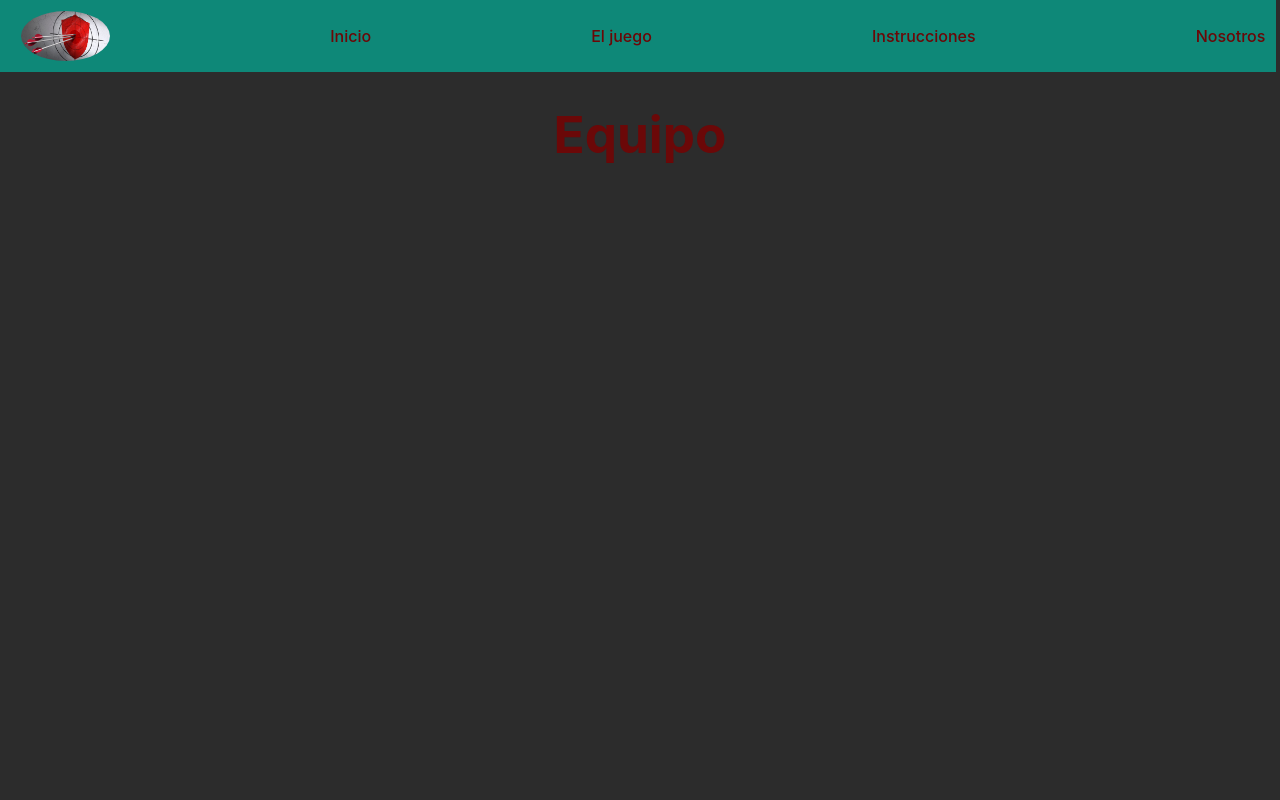
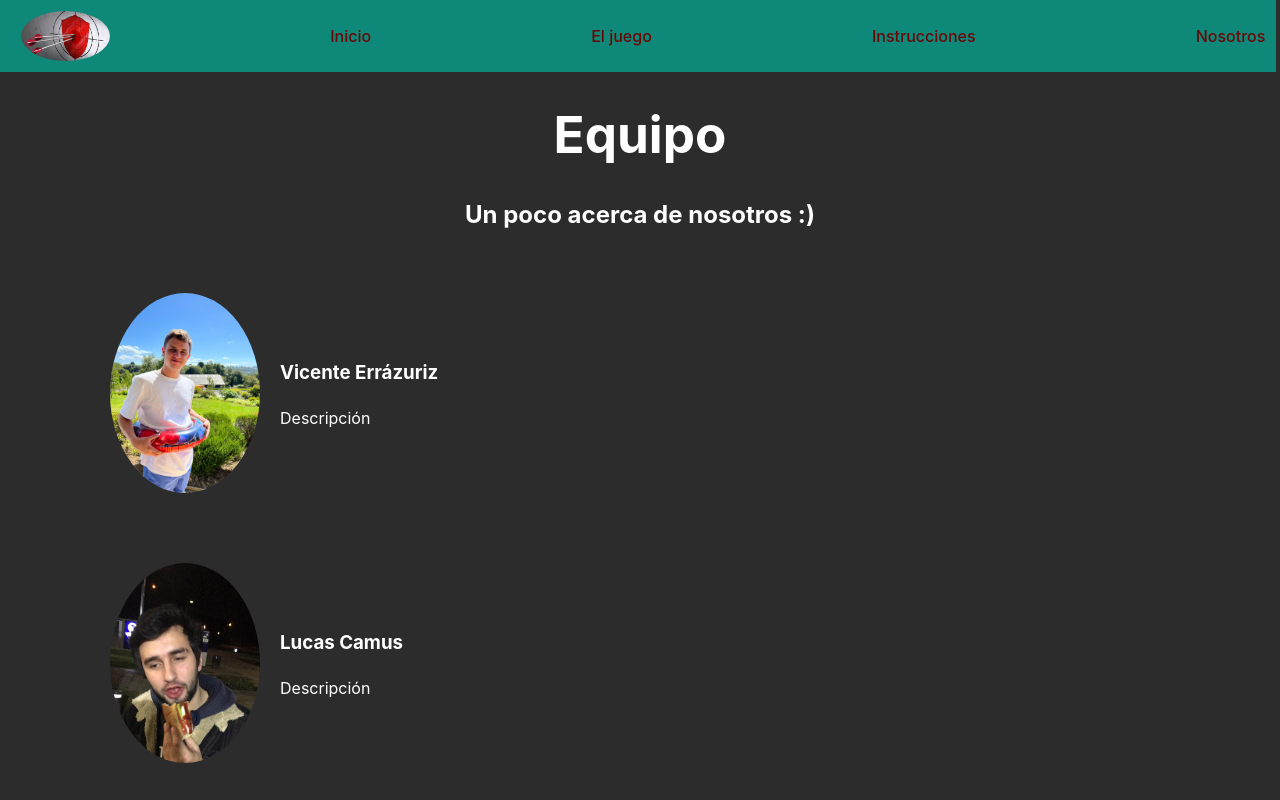
Before and after one commit to lcamusm/rompediscotecas-frontend, a React (Vite) app: page /nosotros in a window 1280 px wide. Built offline with nearby package versions, Linux system fonts and the light colour scheme.

Commit message:
about us casi listo

```diff
--- /dev/null
+++ b/src/assets/common/Equipo.css
@@ -0,0 +1,59 @@
+#root {
+    /* max-width: 1325px; */
+    margin: 0 auto;
+    /* padding: 2rem; */
+    text-align: center;
+  }
+
+  * {
+    color: white;
+  }
+
+  .nosotros {
+    text-align: left;
+    margin-top: 50px;
+    margin-left: 100px;
+  }
+
+  .contenedor {
+    width: 150px;
+    height: 200px;
+    border-radius: 50%;
+    overflow: hidden;
+  }
+
+  .contenedor img {
+    max-width: 150px;
+    height: auto;
+  }
+
+  .contenedor, .texto {
+    display: inline-block;
+    vertical-align: middle;
+    margin: 10px;
+  }
+
+
+
+  @keyframes logo-spin {
+    from {
+      transform: rotate(0deg);
+    }
+    to {
+      transform: rotate(360deg);
+    }
+  }
+
+  @media (prefers-reduced-motion: no-preference) {
+    a:nth-of-type(2) .logo {
+      animation: logo-spin infinite 20s linear;
+    }
+  }
+
+  .card {
+    padding: 2em;
+  }
+
+  .read-the-docs {
+    color: #888;
+  }
--- a/src/assets/common/Equipo.jsx
+++ b/src/assets/common/Equipo.jsx
@@ -1,11 +1,35 @@
+import './Equipo.css'
 import Header from "./Header"
+import Erri from '../img/erri.jpg'
+import Luki from '../img/luki.jpg'
 
 function Equipo() {
     return (
-        <>
-        <Header/>
-        <h1>Equipo</h1>
-        </>
+        <main className='Equipo'>
+            <Header/>
+            <div className='titulo'>
+                <h1>Equipo</h1>
+                <h2>Un poco acerca de nosotros :)</h2>
+            </div>
+            <div className='nosotros'>
+                <div className='contenedor'>
+                    <img src={Erri}/>
+                </div>
+                <div className='texto'>
+                    <h3>Vicente Errázuriz</h3>
+                    <p>Descripción</p>
+                </div>
+            </div>
+            <div className='nosotros'>
+                <div className='contenedor'>
+                    <img src={Luki}/>
+                </div>
+                <div className='texto'>
+                    <h3>Lucas Camus</h3>
+                    <p>Descripción</p>
+                </div>
+            </div>
+        </main>
     )
 }
 
```
Also changed, not shown: src/assets/img/erri.jpg (added), src/assets/img/luki.jpg (added).
